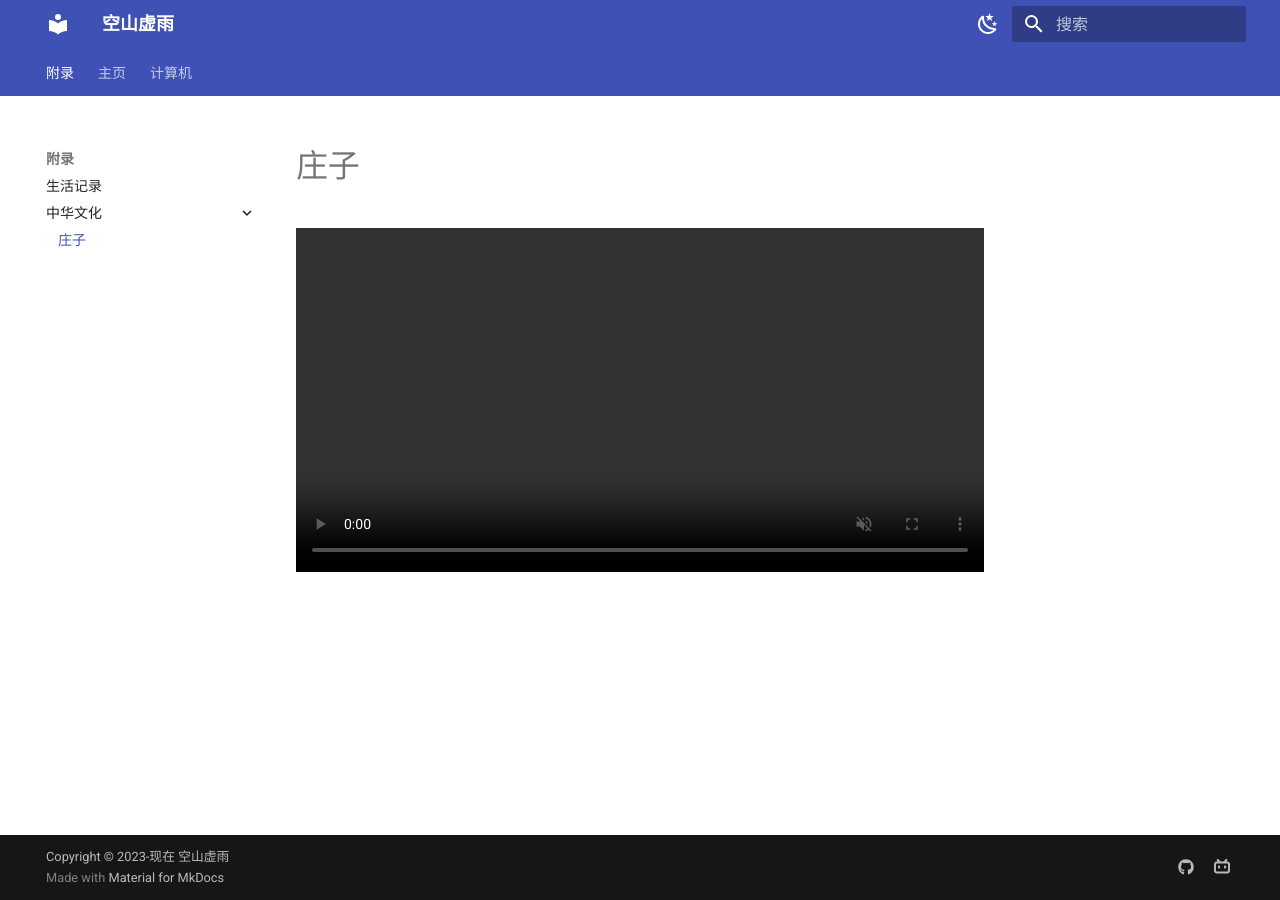
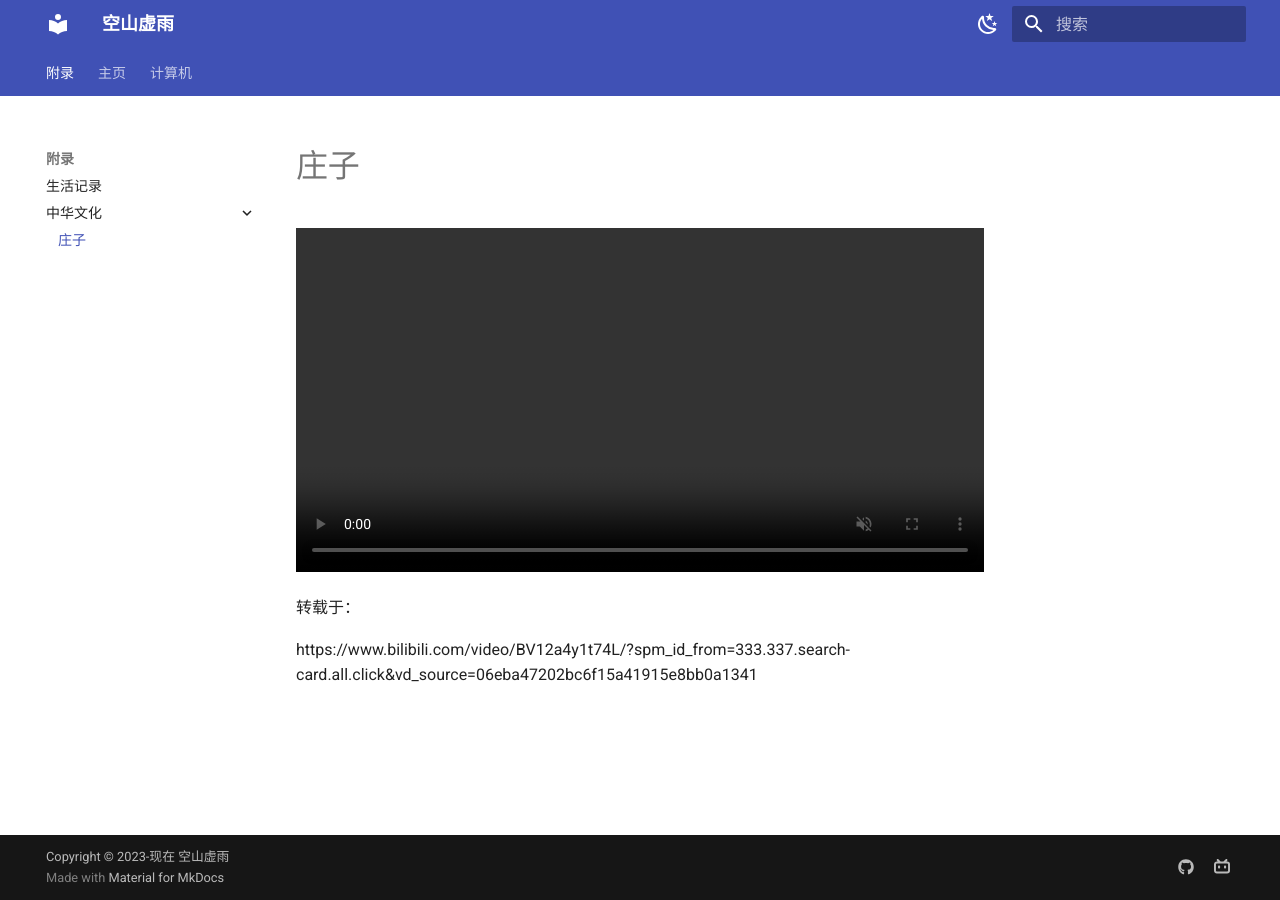
Before and after one commit to KongshanXuyu/zh-blog, an MkDocs documentation site: the page built from docs/中华文化/庄子/庄子.md, in a window 1280 px wide. Built offline with MkDocs 1.6.1 and Material for MkDocs 9.7.7, drawn with Linux system fonts in a browser that asks for light colours; comment, search, counter and statistics services are not loaded.

Commit message:
2023-11-27_19:17:08 update

```diff
--- a/docs/中华文化/庄子/庄子.md
+++ b/docs/中华文化/庄子/庄子.md
@@ -17,3 +17,6 @@
     });
   }
 </script>
+转载于：
+
+https://www.bilibili.com/video/BV12a4y1t74L/?spm_id_from=333.337.search-card.all.click&vd_source=06eba47202bc6f15a41915e8bb0a1341
--- a/mkdocs.yml
+++ b/mkdocs.yml
@@ -18,12 +18,18 @@ theme:
         name: 切换至日间模式
 
   features:
-    - navigation.tabs
-    - navigation.top
+
+    - navigation.instant   #- header.autohide  #自动隐藏
+    #- announce.dismiss   #呈现可标记为由用户读取的临时公告，可以包含一个用于取消当前公告的按钮
+    - navigation.tracking   #地址栏中的 URL 将自动更新为在目录中突出显示的活动锚点
+    - navigation.tabs   #顶级部分将呈现在上面视口标题下方的菜单层中，但在移动设备上保持原样
+    #- navigation.tabs.sticky    #启用粘性选项卡后，导航选项卡将锁定在标题下方，并在向下滚动时始终保持可见
+    #- navigation.sections   #启用部分后，顶级部分在边栏中呈现为1220px以上视口的组，但在移动设备上保持原样
+    - navigation.top   # 返回顶部的按钮 在上滑时出现
     - navigation.indexes
     - navigation.expand
-    - search.suggest
-    - search.highlight
+    - navigation.expand   # 打开Tab时左侧目录全部展开
+    #- navigation.indexes   #启用节索引页后，可以将文档直接附加到节
     - search.suggest   # 搜索输入一些字母时推荐补全整个单词
     - search.highlight   # 搜索出的文章关键词加入高亮
     - search.share   #搜索分享按钮
```
